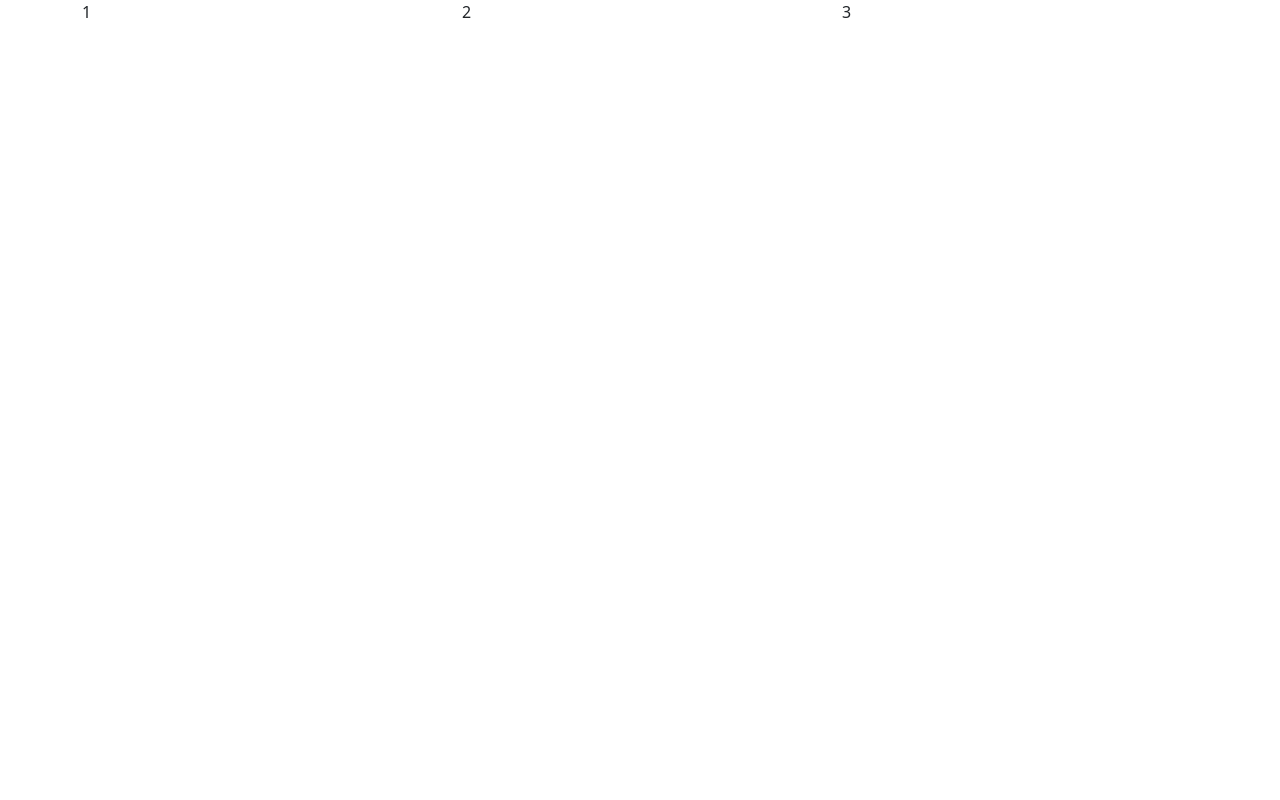
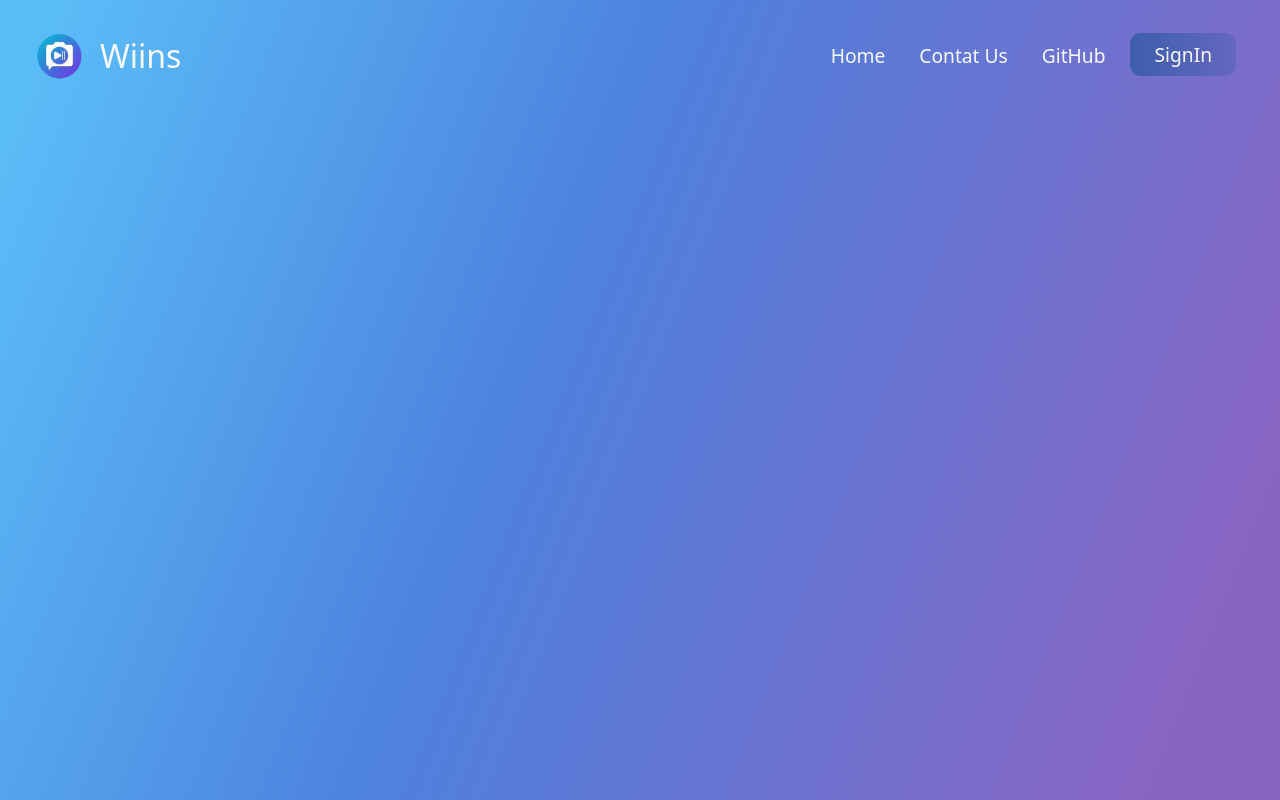
Before and after one commit to etsraphael/WiinsWebDapp, an Angular app: page / in a window 1280 px wide. Built offline with nearby package versions, Linux system fonts and the light colour scheme.

Commit message:
navbar 20%

```diff
--- a/src/app/app.component.html
+++ b/src/app/app.component.html
@@ -1,7 +1,52 @@
-<div class="container">
-  <div class="row">
-    <div class="col">1</div>
-    <div class="col">2</div>
-    <div class="col">3</div>
+<div class="container-fluid bg-container h-100">
+
+
+  <!-- Navbar -->
+  <div class="row p-4">
+
+    <!-- Brand -->
+    <div class="col my-auto">
+      <a class="navbar-brand d-inline-block">
+        <img class="brand-icon-img" src="./../assets/img/brand-icon.png" alt="logo">
+      </a>
+      <h2 class="d-inline-block mb-0 align-middle text-light">Wiins</h2>
+    </div>
+
+    <!-- Button List -->
+    <div class="col row my-auto">
+      <div class="d-flex justify-content-end">
+
+        <!-- Button -->
+        <div class="container-nav-btn" *ngFor="let item of btnRoutes">
+          <button class="btn btn-sm mx-2 text-light">
+            <span>{{item.name}}</span>
+          </button>
+        </div>
+        <div class="container-nav-btn">
+          <button class="btn btn-sm mx-2 text-light signIn-btn px-4">
+            <span>SignIn</span>
+          </button>
+        </div>
+      </div>
+    </div>
+
   </div>
+
+
+  <!-- Body -->
+  <div class="container">
+    <div class="row">
+
+      <div class="col-xl-6">
+
+      </div>
+      <div class="col-xl-6">
+
+      </div>
+    </div>
+  </div>
+
+
+
+
 </div>
--- a/src/app/app.component.scss
+++ b/src/app/app.component.scss
@@ -0,0 +1,24 @@
+.brand-icon-img {
+  width: 3rem;
+  object-fit: contain;
+}
+
+.bg-container {
+  background: linear-gradient(111.68deg, #5ABCF7 3.86%, #4D82DE 42.27%, #8965C3 91.66%);
+}
+
+.container-nav-btn {
+
+  button span {
+    font-style: normal;
+    font-weight: 500;
+    font-size: 1.2rem;
+    line-height: 35px
+  }
+
+  .signIn-btn {
+    background: linear-gradient(90deg, #345AA4 -28.35%, rgba(63, 0, 156, 0) 153.96%);
+    border-radius: 11px;
+    border: 0;
+  }
+}
--- a/src/app/app.component.ts
+++ b/src/app/app.component.ts
@@ -5,6 +5,23 @@ import { Component } from '@angular/core';
   templateUrl: './app.component.html',
   styleUrls: ['./app.component.scss']
 })
+
+
+
 export class AppComponent {
   title = 'WiinsWebDapp';
+
+  btnRoutes: btnRoutes[] = [
+    { name: 'Home', path: '/' },
+    { name: 'Contat Us', path: '/' },
+    { name: 'GitHub', path: '/' },
+  ]
+
+
 }
+
+
+export interface btnRoutes {
+  name: string;
+  path: string;
+}
--- a/src/index.html
+++ b/src/index.html
@@ -1,5 +1,6 @@
 <!doctype html>
-<html lang="en">
+<html lang="en" class="h-100">
+
 <head>
   <meta charset="utf-8">
   <title>WiinsWebDapp</title>
@@ -7,7 +8,9 @@
   <meta name="viewport" content="width=device-width, initial-scale=1">
   <link rel="icon" type="image/x-icon" href="favicon.ico">
 </head>
-<body>
+
+<body class="h-100">
   <app-root></app-root>
 </body>
+
 </html>
```
Also changed, not shown: src/assets/img/brand-icon.png (added).
